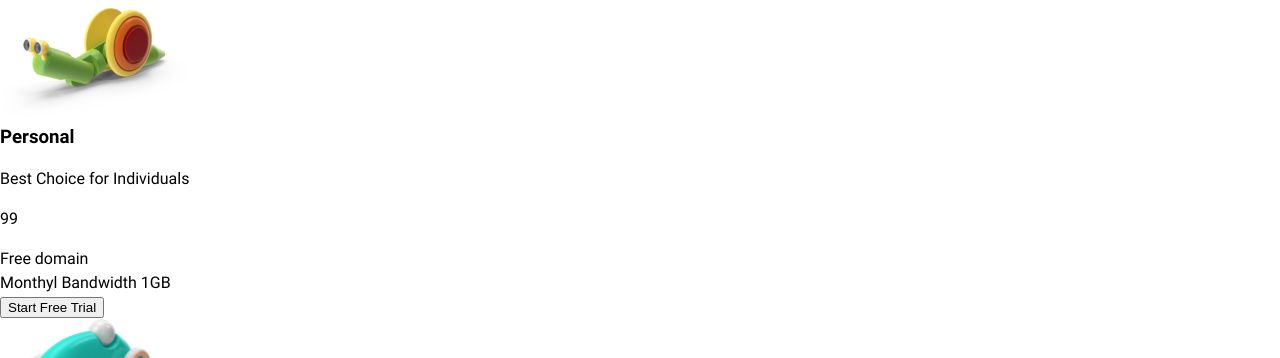
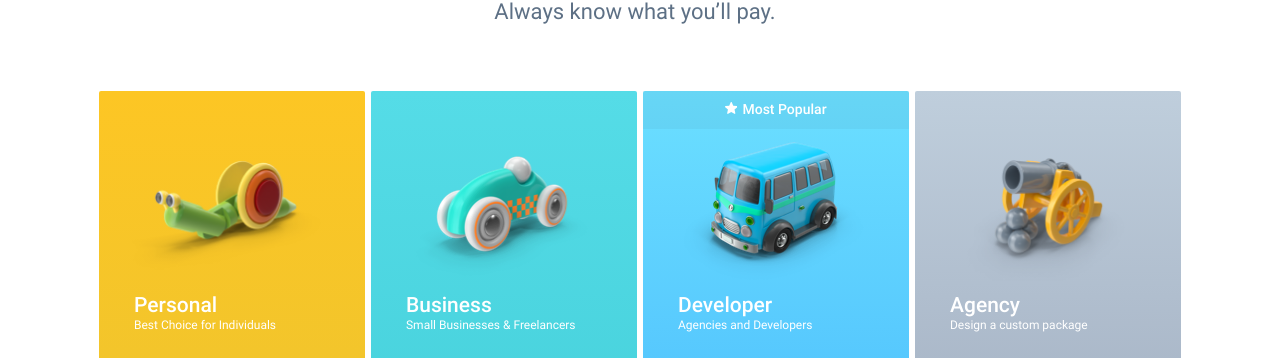
Before and after one commit to HenuZiO/sprint-1-section-pricing, a plain HTML site: page index.html in a window 1280 px wide. Shown: the part 84-442 px from the top of the page. Drawn offline with Linux system fonts and the light colour scheme.

Commit message:
Завершение работы. Финальная верстка.

```diff
--- a/assets/styles/global.css
+++ b/assets/styles/global.css
@@ -1,7 +1,13 @@
 body {
   font-family: 'Roboto', sans-serif;
   min-height: 100%;
-  line-height: 1.5;
+  line-height: 1.25;
   margin: 0;
   background-color: #ffffff;
+  display: flex;
+  flex-direction: column;
+  justify-content: center;
+  align-items: center;
+  font-size: 14px;
+  font-weight: 400;
 }
--- a/assets/styles/normalize.css
+++ b/assets/styles/normalize.css
@@ -12,7 +12,8 @@ html {
 h1,
 h2,
 h3,
-ul {
+ul,
+p {
   margin: 0;
   padding: 0;
 }
--- a/assets/styles/style.css
+++ b/assets/styles/style.css
@@ -0,0 +1,200 @@
+.badge {
+  position: absolute;
+  left: 0;
+  right: 0;
+  background-color: rgb(0, 0, 0, 0.04);
+  min-height: 38px;
+  display: flex;
+  justify-content: center;
+  align-items: center;
+  color: #ffffff;
+  z-index: 1;
+}
+
+.badge-text {
+  display: block;
+  line-height: 1.17;
+  font-weight: 500;
+}
+
+.badge-text::before {
+  content: '';
+  display: inline-flex;
+  background-image: url('../images/icons/star.svg');
+  width: 12px;
+  margin-right: 5px;
+  aspect-ratio: 1;
+}
+
+.pricing {
+  max-width: 1102px;
+  padding-inline: 10px;
+  display: flex;
+  flex-direction: column;
+  margin-block: 20px;
+}
+
+.pricing__title,
+.pricing__slogan {
+  display: inline-flex;
+  justify-content: center;
+}
+
+.pricing__title {
+  color: #161d25;
+  font-size: 38px;
+  font-weight: 700;
+  margin-bottom: 12px;
+}
+
+.pricing__slogan {
+  font-size: 22px;
+  color: #5d7085;
+  margin-bottom: 65px;
+  padding-right: 10px;
+}
+
+.pricing__cards-list {
+  display: grid;
+  grid-template-columns: repeat(4, 266px);
+  gap: 6px;
+}
+
+.pricing__cards-item {
+  padding: 0 33px 36px;
+  border-radius: 2px;
+  background-color: transparent;
+  position: relative;
+}
+
+.pricing__cards-item--variant-yellow {
+  background: linear-gradient(180deg, #fdc624 0%, #e6c434 99.36%);
+}
+
+.pricing__cards-item--variant-azure {
+  background: linear-gradient(180deg, #55dce7 0%, #3dcad4 100%);
+}
+
+.pricing__cards-item--variant-blue {
+  background: linear-gradient(180deg, #6bdfff 0%, #3dacfc 100%);
+}
+
+.pricing__cards-item--variant-gray {
+  background: linear-gradient(180deg, #bfcedc 0%, #939fb3 100%);
+}
+
+.pricing-card {
+  display: flex;
+  flex-direction: column;
+  justify-content: space-between;
+  min-height: 100%;
+  color: #ffffff;
+  position: relative;
+}
+
+.pricing-card__content {
+  margin-bottom: 56px;
+}
+
+.pricing-card__title,
+.pricing-card__description {
+  padding-left: 2px;
+}
+
+.pricing-card__title {
+  font-size: 21px;
+  font-weight: 500;
+  background-repeat: no-repeat;
+  padding-top: 201px;
+}
+
+.pricing-card__title--personal {
+  background-image: url('../images/pricing/1.png');
+  background-size: 196px 114px;
+  background-position: 0 70px;
+}
+
+.pricing-card__title--business {
+  background-image: url('../images/pricing/2.png');
+  background-size: 172px 120px;
+  background-position: 12px 65px;
+}
+
+.pricing-card__title--developer {
+  background-image: url('../images/pricing/3.png');
+  background-size: 180px 139px;
+  background-position: 8px 50px;
+}
+
+.pricing-card__title--agency {
+  background-image: url('../images/pricing/4.png');
+  background-size: 170px 124px;
+  background-position: 12px 67px;
+}
+
+.pricing-card__description {
+  line-height: 1.33;
+  font-size: 12px;
+  margin-bottom: 28px;
+}
+
+.pricing-card__price {
+  font-size: 67px;
+  font-weight: 700;
+  padding-left: 3px;
+  margin-bottom: 4px;
+}
+
+.pricing-card__price::before {
+  content: '$';
+  font-size: 14px;
+  vertical-align: top;
+  padding-right: 2px;
+}
+
+.pricing-card__features-list {
+  list-style-image: url('../images/icons/checked.svg');
+  display: flex;
+  flex-direction: column;
+  gap: 14px;
+  padding-left: 15px;
+}
+
+.pricing-card__feature-item {
+  padding-left: 7px;
+  font-weight: 500;
+}
+
+.pricing-card__button-trial {
+  background-color: transparent;
+  border: 2px solid #ffffff;
+  color: #ffffff;
+  font-family: inherit;
+  font-size: 14px;
+  font-weight: 500;
+  padding-block: 10px;
+  width: 100%;
+  cursor: pointer;
+  transition-duration: 0.2s;
+  border-radius: 3px;
+}
+
+.pricing-card__button-trial:hover {
+  background-color: #ffffff;
+}
+
+.pricing__cards-item--variant-yellow .pricing-card__button-trial:hover {
+  color: #fdc624;
+}
+
+.pricing__cards-item--variant-azure .pricing-card__button-trial:hover {
+  color: #55dce7;
+}
+
+.pricing__cards-item--variant-blue .pricing-card__button-trial:hover {
+  color: #6bdfff;
+}
+
+.pricing__cards-item--variant-gray .pricing-card__button-trial:hover {
+  color: #bfcedc;
+}
--- a/index.html
+++ b/index.html
@@ -15,11 +15,10 @@
       <p class="pricing__slogan">Always know what you’ll pay.</p>
 
       <ul class="pricing__cards-list">
-        <li class="pricing__cards-item">
+        <li class="pricing__cards-item pricing__cards-item--variant-yellow">
           <article class="pricing-card">
             <div class="pricing-card__content">
-              <img class="pricing-card__image" src="./assets/images/pricing/1.png" alt="" />
-              <h3 class="pricing-card__title">Personal</h3>
+              <h3 class="pricing-card__title pricing-card__title--personal">Personal</h3>
               <p class="pricing-card__description">Best Choice for Individuals</p>
               <p class="pricing-card__price">99</p>
               <ul class="pricing-card__features-list">
@@ -30,11 +29,11 @@
             <button class="pricing-card__button-trial">Start Free Trial</button>
           </article>
         </li>
-        <li class="pricing__cards-item">
+
+        <li class="pricing__cards-item pricing__cards-item--variant-azure">
           <article class="pricing-card">
             <div class="pricing-card__content">
-              <img class="pricing-card__image" src="./assets/images/pricing/2.png" alt="" />
-              <h3 class="pricing-card__title">Business</h3>
+              <h3 class="pricing-card__title pricing-card__title--business">Business</h3>
               <p class="pricing-card__description">Small Businesses & Freelancers</p>
               <p class="pricing-card__price">179</p>
               <ul class="pricing-card__features-list">
@@ -46,11 +45,14 @@
             <button class="pricing-card__button-trial">Start Free Trial</button>
           </article>
         </li>
-        <li class="pricing__cards-item">
+
+        <li class="pricing__cards-item pricing__cards-item--variant-blue">
+          <div class="badge">
+            <span class="badge-text">Most Popular</span>
+          </div>
           <article class="pricing-card">
             <div class="pricing-card__content">
-              <img class="pricing-card__image" src="./assets/images/pricing/3.png" alt="" />
-              <h3 class="pricing-card__title">Developer</h3>
+              <h3 class="pricing-card__title pricing-card__title--developer">Developer</h3>
               <p class="pricing-card__description">Agencies and Developers</p>
               <p class="pricing-card__price">269</p>
               <ul class="pricing-card__features-list">
@@ -63,11 +65,11 @@
             <button class="pricing-card__button-trial">Start Free Trial</button>
           </article>
         </li>
-        <li class="pricing__cards-item">
+
+        <li class="pricing__cards-item pricing__cards-item--variant-gray">
           <article class="pricing-card">
             <div class="pricing-card__content">
-              <img class="pricing-card__image" src="./assets/images/pricing/4.png" alt="" />
-              <h3 class="pricing-card__title">Agency</h3>
+              <h3 class="pricing-card__title pricing-card__title--agency">Agency</h3>
               <p class="pricing-card__description">Design a custom package</p>
               <p class="pricing-card__price">349</p>
               <ul class="pricing-card__features-list">
```
Also changed, not shown: assets/images/icons/checked.svg (added), assets/images/icons/star.svg (added), 1 other file.
